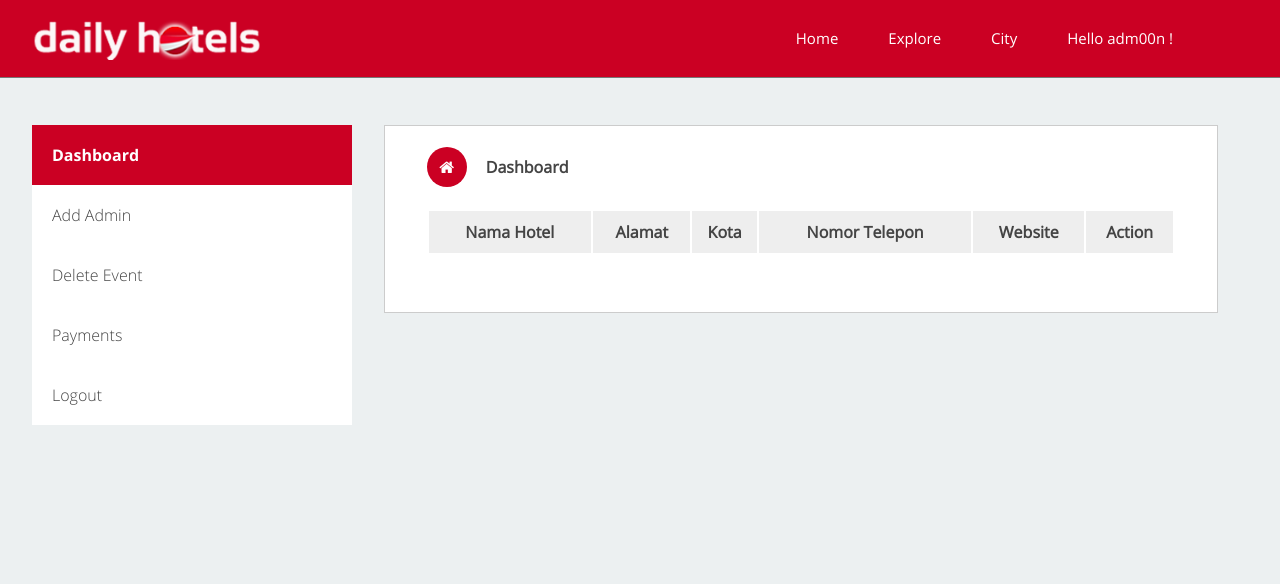
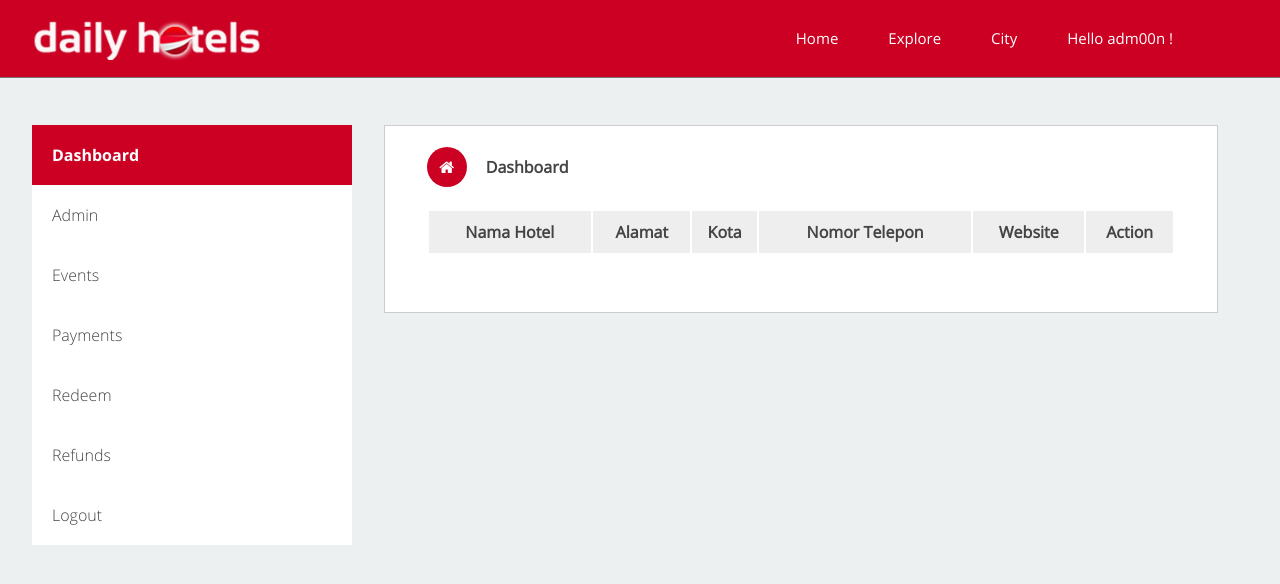
Before and after one commit to haloriyan/hotel, a PHP site: page /hotel/admin/dashboard in a window 1280 px wide. Shown: the top 584 px of the page. Run offline with PHP 8.4, Linux system fonts and the light colour scheme; the visitor is signed in with stand-in values (Sample User, id 1); data comes from the database, SQL or seed files in the repository; data that the repository does not hold is empty.

Commit message:
Update menuKiri

```diff
--- a/pages/admin/dashboard.php
+++ b/pages/admin/dashboard.php
@@ -52,11 +52,13 @@ if(isset($_GET['idhotel'])) {
 </div>
 
 <div class="kiri">
-	<div class="listWizard" aktif="ya">Dashboard</div>
-	<a href="../admin/addadmin"><div class="listWizard">Add Admin</div></a>
-  <a href="../admin/delete-events"><div class="listWizard">Delete Event</div></a>
-  <a href="./payment"><div class='listWizard'>Payments</div></a>
-	<a href="../logout"><div class="listWizard">Logout</div></a>
+<a href="./dashboard"><div class='listWizard' aktif='ya'>Dashboard</div></a>
+    <a href="./addadmin"><div class='listWizard'>Admin</div></a>
+    <a href="#"><div class='listWizard'>Events</div></a>
+    <a href="./payment"><div class='listWizard'>Payments</div></a>
+    <a href="./redeem"><div class='listWizard'>Redeem</div></a>
+    <a href="./refund"><div class='listWizard'>Refunds</div></a>
+    <a href="../logout"><div class='listWizard'>Logout</div></a>
 </div>
 
 <div class="container">
--- a/pages/admin/payment.php
+++ b/pages/admin/payment.php
@@ -51,10 +51,12 @@ $namaPertama = 'adm00n';
 </div>
 
 <div class='kiri'>
-    <a href="./dashboard"><div class='listWizard'>Dashboard</div></a>
-    <a href="./addadmin"><div class='listWizard'>Add Admin</div></a>
+<a href="./dashboard"><div class='listWizard'>Dashboard</div></a>
+    <a href="./addadmin"><div class='listWizard'>Admin</div></a>
     <a href="./delete-events"><div class='listWizard'>Events</div></a>
     <a href="./payment"><div class='listWizard' aktif='ya'>Payments</div></a>
+    <a href="./redeem"><div class='listWizard'>Redeem</div></a>
+    <a href="./refund"><div class='listWizard'>Refunds</div></a>
     <a href="../logout"><div class='listWizard'>Logout</div></a>
 </div>
 
--- a/pages/admin/redeem.php
+++ b/pages/admin/redeem.php
@@ -52,10 +52,11 @@ $namaPertama = 'adm00n';
 
 <div class='kiri'>
     <a href="./dashboard"><div class='listWizard'>Dashboard</div></a>
-    <a href="./addadmin"><div class='listWizard'>Add Admin</div></a>
+    <a href="./addadmin"><div class='listWizard'>Admin</div></a>
     <a href="./delete-events"><div class='listWizard'>Events</div></a>
     <a href="./payment"><div class='listWizard'>Payments</div></a>
     <a href="./redeem"><div class='listWizard' aktif='ya'>Redeem</div></a>
+    <a href="./refund"><div class='listWizard'>Refunds</div></a>
     <a href="../logout"><div class='listWizard'>Logout</div></a>
 </div>
 
--- a/pages/admin/refund.php
+++ b/pages/admin/refund.php
@@ -52,11 +52,11 @@ setcookie('statusRefund', '9', time() + 3666, "/");
 
 <div class='kiri'>
     <a href="./dashboard"><div class='listWizard'>Dashboard</div></a>
-    <a href="./addadmin"><div class='listWizard'>Add Admin</div></a>
+    <a href="./addadmin"><div class='listWizard'>Admin</div></a>
     <a href="./delete-events"><div class='listWizard'>Events</div></a>
     <a href="./payment"><div class='listWizard'>Payments</div></a>
-    <a href="./redeem"><div class='listWizard' aktif='ya'>Redeem</div></a>
-    <a href="./redeem"><div class='listWizard'>Refund</div></a>
+    <a href="./redeem"><div class='listWizard'>Redeem</div></a>
+    <a href="./refund"><div class='listWizard' aktif='ya'>Refunds</div></a>
     <a href="../logout"><div class='listWizard'>Logout</div></a>
 </div>
 
```
Also changed, not shown: pages/admin/addadmin.php (+6 -3 lines), pages/admin/delete-events.php (+9 -6 lines).
